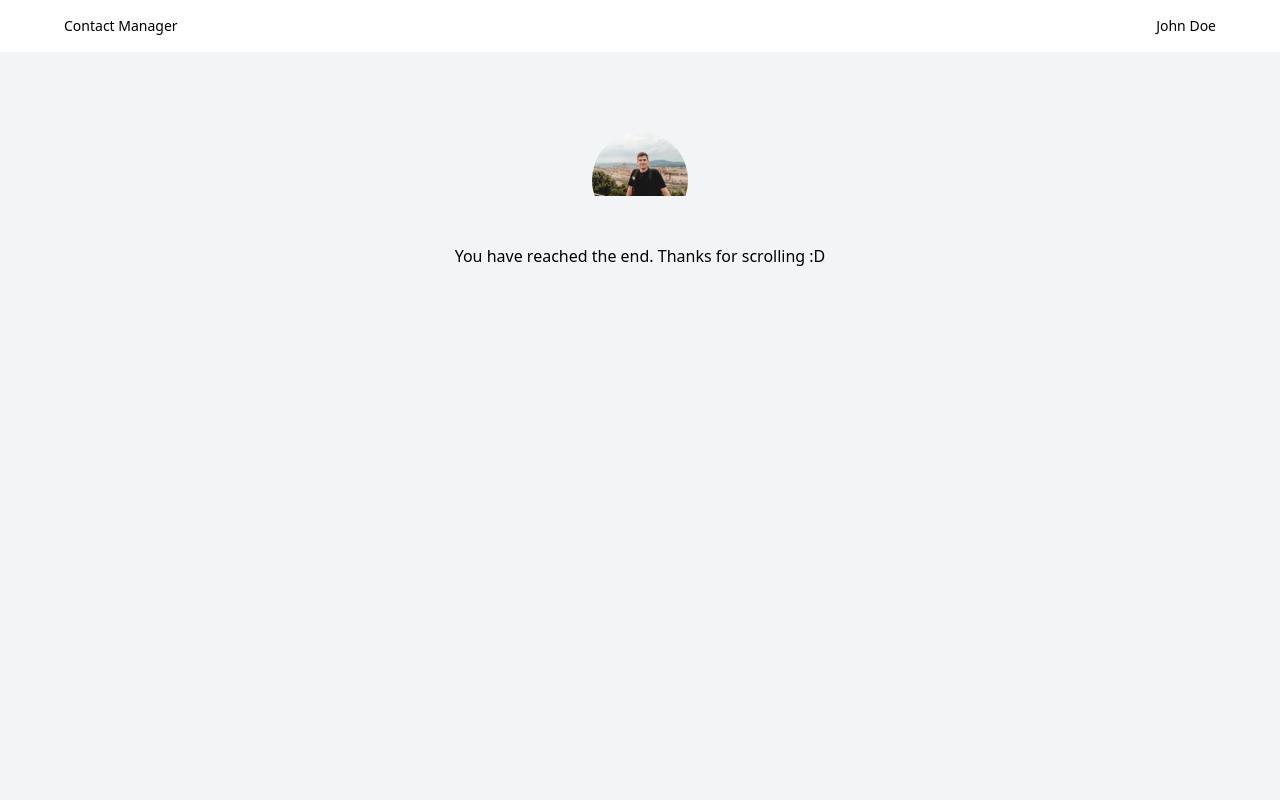
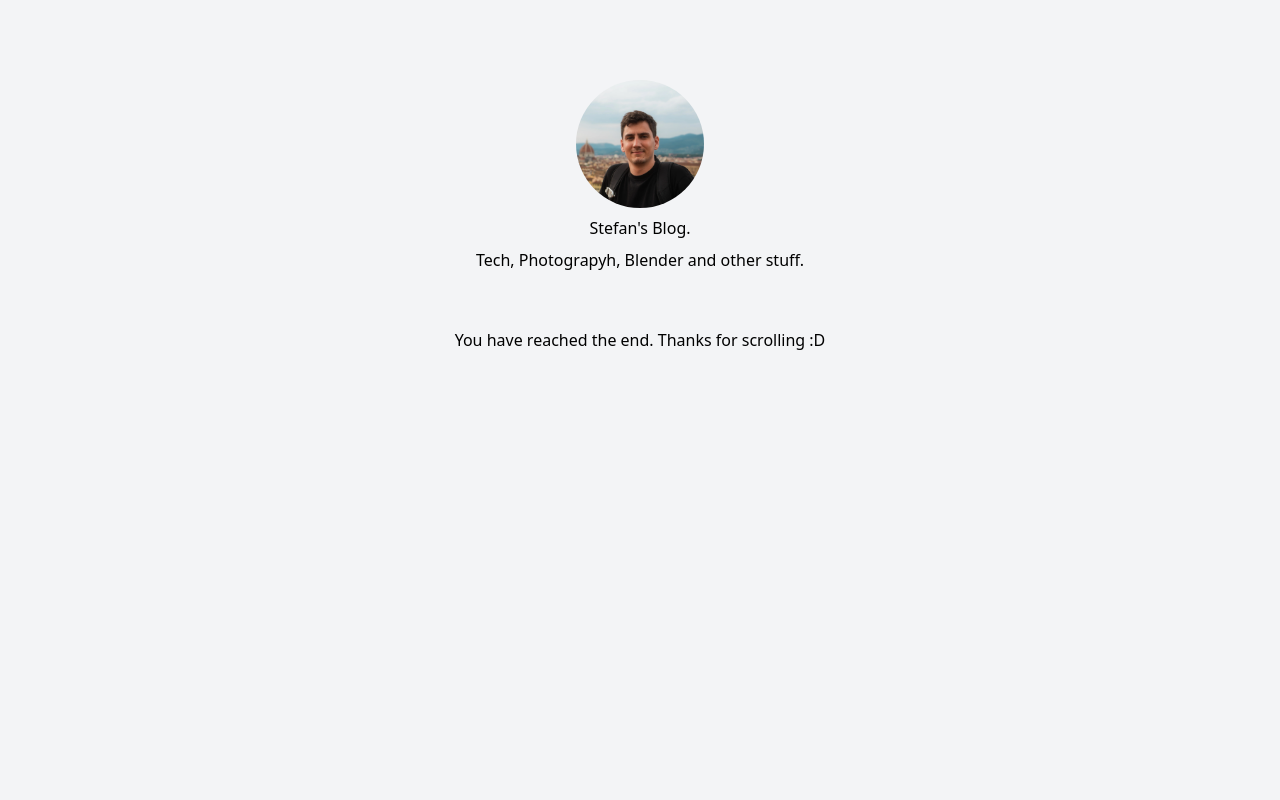
Before and after one commit to 8-prime/MarkBlog, an ASP.NET Core app: page / in a window 1280 px wide. Run offline with ASP.NET Core 8, Linux system fonts and the light colour scheme; data that the repository does not hold is empty; some libraries are stand-ins or nearby versions.

Commit message:
Some more styling fixes and better photo of myself

```diff
--- a/Markblog.Web/Pages/Components/ArticlesOverview.razor
+++ b/Markblog.Web/Pages/Components/ArticlesOverview.razor
@@ -9,9 +9,7 @@
 
 @if (articles?.Length == 0)
 {
-    <div class="flex-grow">
-
-    </div>
+    <div class="flex-grow"></div>
     <div>
         <h2>You have reached the end. Thanks for scrolling :D </h2>
     </div>
@@ -23,7 +21,7 @@
         <div @attributes="@GetAttribute(i)" class="cursor-pointer p-4 bg-[#f3f4f6] rounded-lg shadow-2xl flex flex-col gap-2 hover:text-[#015635] text-black">
             <div class="flex flex-row justify-between">
                 <h2 class="font-bold text-2xl"> @articles[i].Title </h2>
-                <span style="line-height: 32px">@articles[i].CreatedDate</span>
+                <span style="line-height: 32px">@articles[i].CreatedDate.ToShortDateString()</span>
             </div>
             <p> @articles[i].Description </p>
             <div class="flex flex-row justify-between w-full">
--- a/Markblog.Web/Pages/Home/Index.razor
+++ b/Markblog.Web/Pages/Home/Index.razor
@@ -1,10 +1,16 @@
 @page "/"
 
 <div class="w-full h-full flex flex-col justify-start items-center">
-    <div>
-        <div class="rounded-full overflow-hidden w-24 h-24 object-cover">
+    <div class="flex flex-col gap-2 items-center mb-10">
+        <div class="rounded-full overflow-hidden w-32 h-32 object-cover">
             <img src="me.webp" />
         </div>
+        <h1>
+            Stefan's Blog.
+        </h1>
+        <h2>
+            Tech, Photograpyh, Blender and other stuff.
+        </h2>
     </div>
     <div class="flex flex-col gap-4">
         <ArticlesOverview Page="1"></ArticlesOverview>
--- a/Markblog.Web/Pages/Layouts/MainLayout.razor
+++ b/Markblog.Web/Pages/Layouts/MainLayout.razor
@@ -1,7 +1,6 @@
 @inherits LayoutComponentBase
 
 <div class="bg-gray-100 flex flex-col h-screen">
-    <NavMenu />
     <div class="flex flex-grow py-20 px-12">
         <div class="max-w-6xl mx-auto  w-full">
             @Body
```
Also changed, not shown: Markblog.Web/wwwroot/me.webp.
